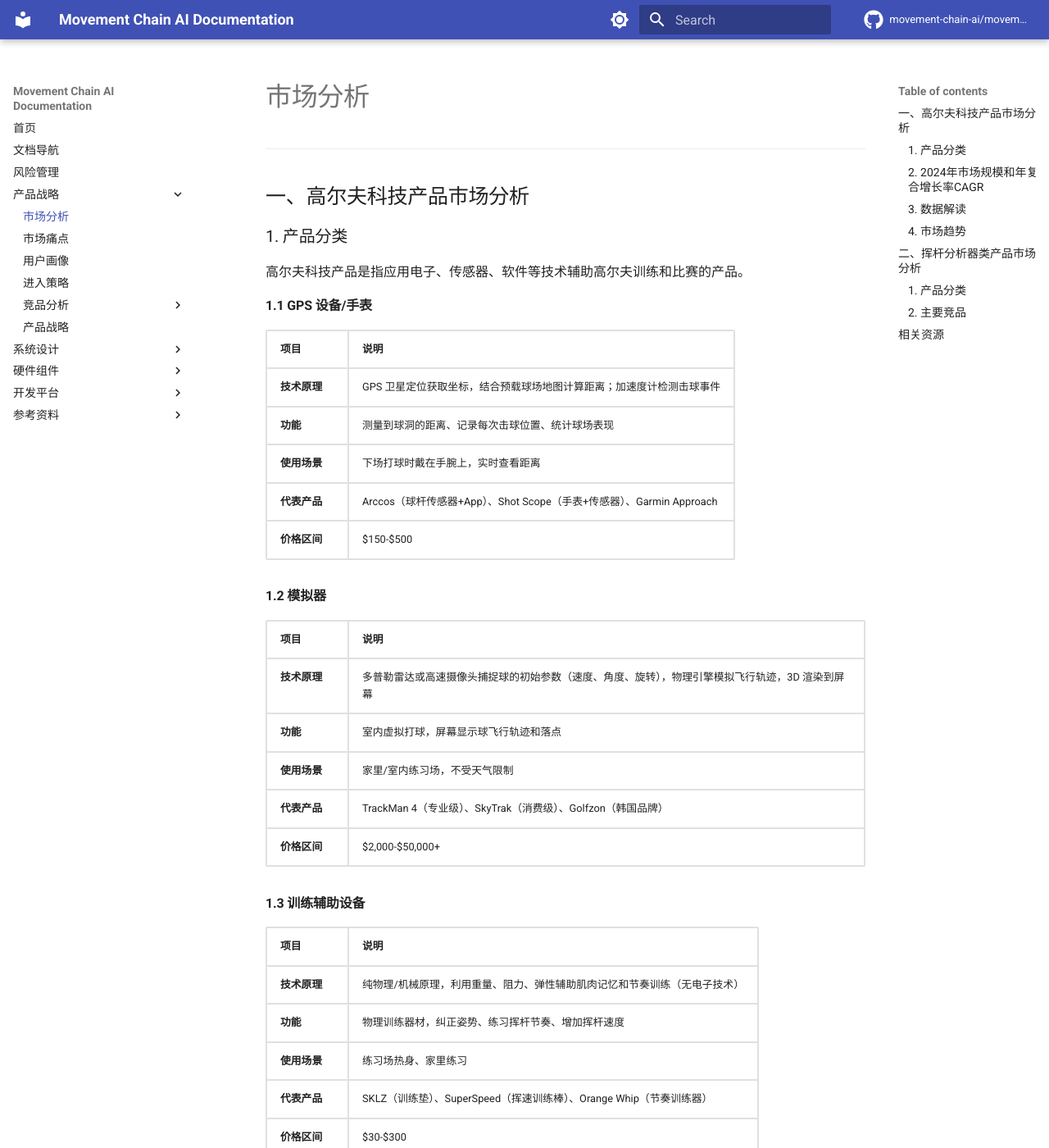
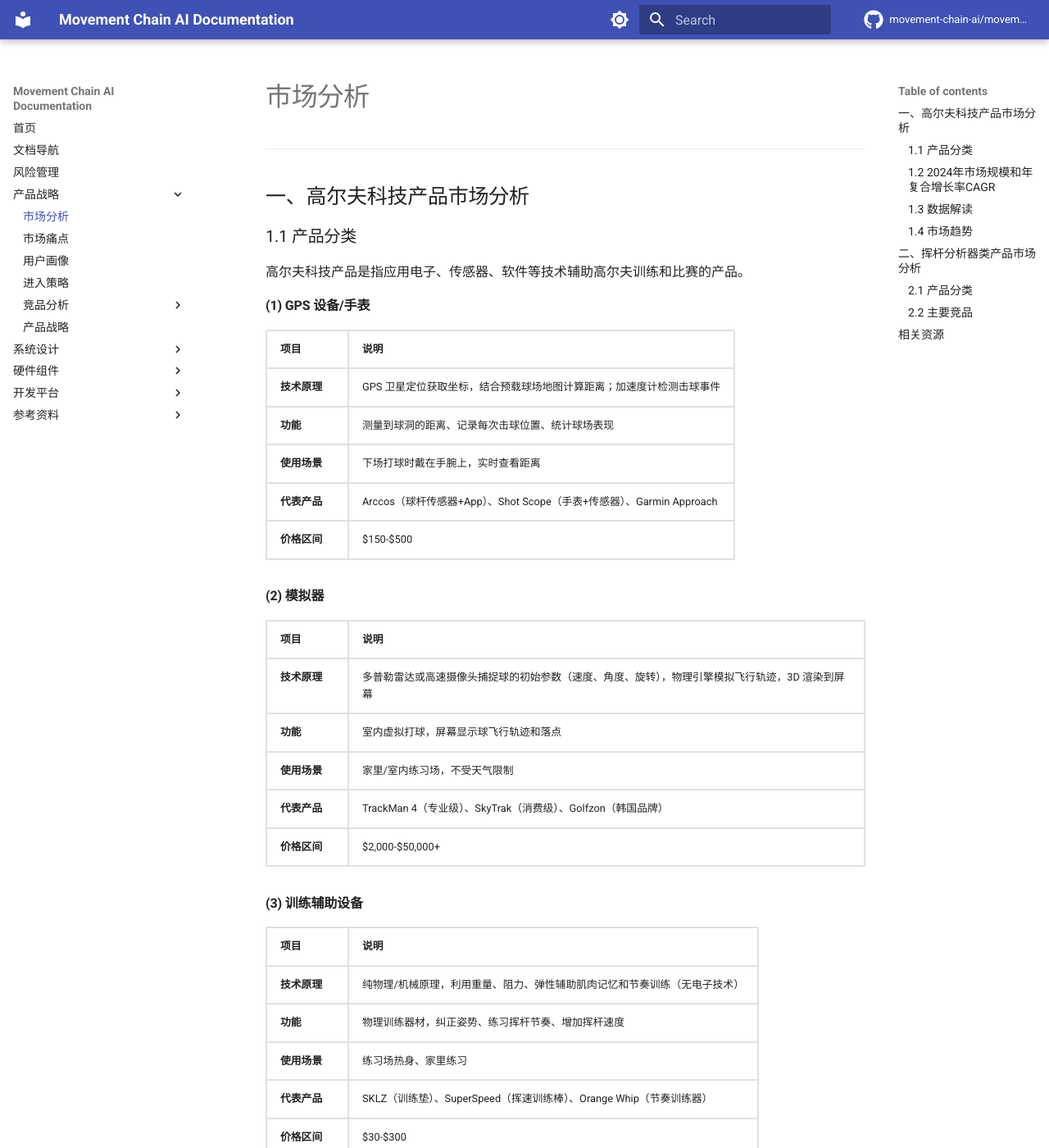
Before and after one commit to movement-chain-ai/movement-chain-docs, an MkDocs documentation site: the page built from docs/zh/product/market-analysis.md, in a window 1280 px wide and 1400 px high. Shown: the whole window at 82% size. Built offline with MkDocs 1.6.1 and Material for MkDocs 9.7.7, drawn with Linux system fonts in a browser that asks for light colours; comment, search, counter and statistics services are not loaded; the version menu is left out; some of the changed text lies outside the part shown.

Commit message:
market-analysis.md 标题格式改为 1.1/1.2/(1) 结构
🤖 Generated with [Claude Code](https://claude.com/claude-code)

Co-Authored-By: Claude Opus 4.5 <noreply@anthropic.com>

```diff
--- a/docs/zh/product/market-analysis.md
+++ b/docs/zh/product/market-analysis.md
@@ -4,11 +4,11 @@
 
 ## 一、高尔夫科技产品市场分析
 
-### 1. 产品分类
+### 1.1 产品分类
 
 高尔夫科技产品是指应用电子、传感器、软件等技术辅助高尔夫训练和比赛的产品。
 
-#### 1.1 GPS 设备/手表
+#### (1) GPS 设备/手表
 
 | 项目 | 说明 |
 |------|------|
@@ -96,7 +96,7 @@
 
 ---
 
-### 2. 2024年市场规模和年复合增长率[CAGR](../reference/business-glossary.md#cagr年复合增长率)
+### 1.2 2024年市场规模和年复合增长率[CAGR](../reference/business-glossary.md#cagr年复合增长率)
 
 | # | 类别 | 2024 规模 | CAGR| 数据来源 |
 |---|------|----------|------|---------|
@@ -117,7 +117,7 @@
     - **高尔夫软件** → 仅保留记分/差点/社交类（~$2.5 亿）
     - **挥杆分析器** → 合并所有动作分析产品（IMU + 视频分析 + 压力传感，~$6.5 亿）
 
-### 3. 数据解读
+### 1.3 数据解读
 
 | 洞察 | 说明 | 对我们的意义 |
 |------|------|-------------|
@@ -125,7 +125,7 @@
 | **挥杆分析器增速较快** | 10% CAGR | 目标市场规模可观且快速增长 |
 | **发射监测器增速最快** | 11.4% CAGR，消费级产品爆发 | Garmin R10 等平价产品带动需求 |
 
-### 4. 市场趋势
+### 1.4 市场趋势
 
 | 趋势 | 数据来源 |
 |-----|---------|
@@ -139,9 +139,9 @@
 
 > 挥杆分析器专注于分析**人的身体动作**（区别于发射监测器分析球的飞行数据）
 
-### 1. 产品分类
+### 2.1 产品分类
 
-#### 1.1 IMU 可穿戴
+#### (1) IMU 可穿戴
 
 | 项目 | 说明 |
 |------|------|
@@ -196,7 +196,7 @@
 | **价格区间** | $5,000-$50,000+ |
 | **优劣势** | ✅ 最全面准确 / ❌ 价格高、不便携 |
 
-### 2. 主要竞品
+### 2.2 主要竞品
 
 > 基于产品官网和用户评价整理，非市场份额数据
 
```
Also changed, not shown: other parts of docs/zh/product/market-analysis.md (+11 -11 lines), docs/zh/product/user-personas.md (+2 -0 lines).
